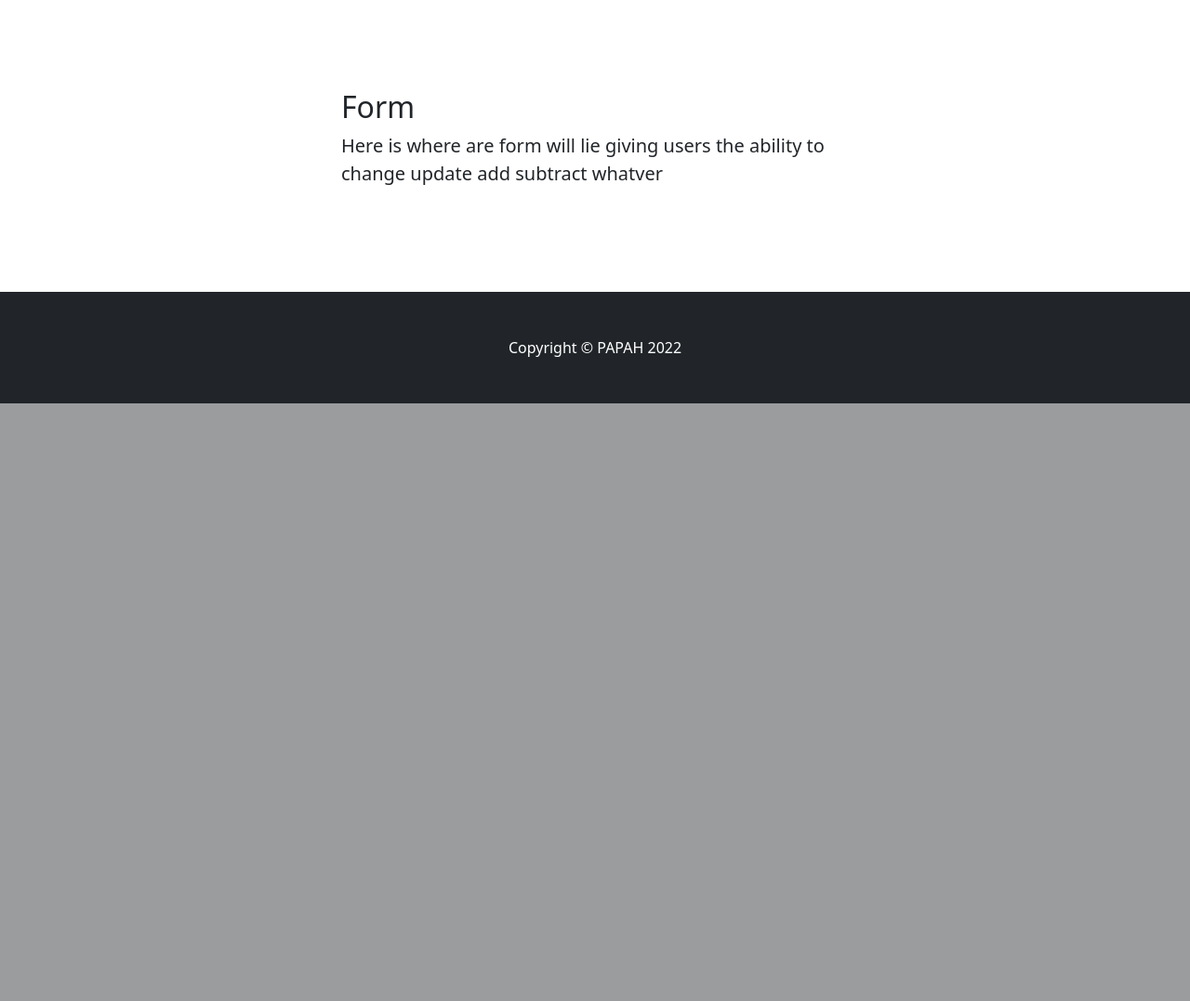
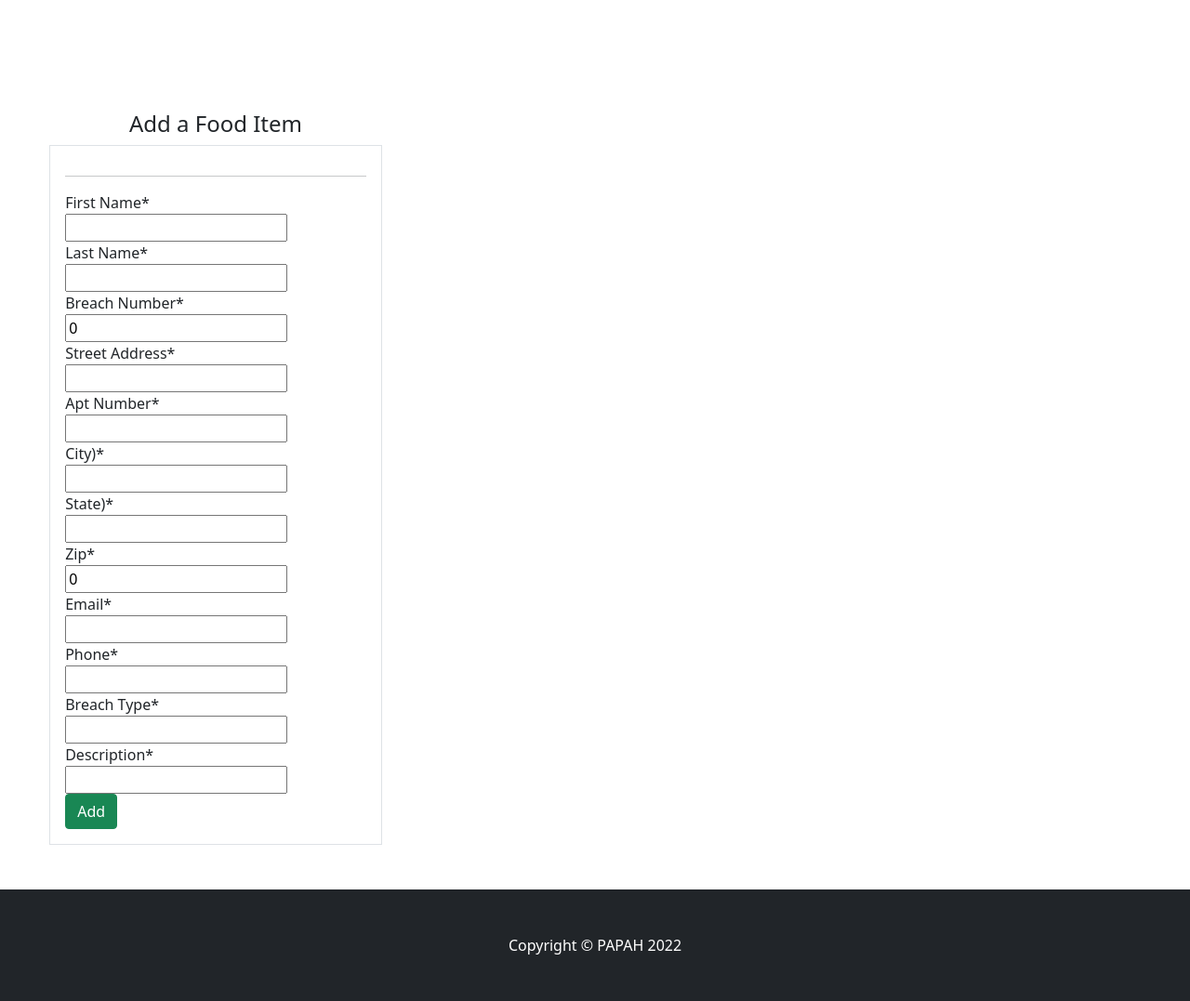
Before and after one commit to invisibleyeti99/PAPAH, a Django app: page /form/ in a window 1280 px wide. Shown: the part 472-1549 px from the top of the page at 93% size. Before the commit the page ends 906 px from the top, so only its background shows below. Run offline with Django 4.2, Linux system fonts and the light colour scheme; some libraries are stand-ins or nearby versions.

Commit message:
Merge branch 'main' of https://github.com/invisibleyeti99/PAPAH into Matthew

```diff
--- /dev/null
+++ b/Project1/papahapp/forms.py
@@ -0,0 +1,24 @@
+from django import forms
+from .models import *
+
+class BreachForm(forms.ModelForm):
+
+    #meta class with the fields
+    class Meta:
+        model = Breach
+        fields = ['first_name', 'last_name', 'breach_num', 'street_address', 'apt_number', 'city', 'state_abbreviation', 'zipcode', 'email', 'phone', 'breach_type', 'breach_description']
+        labels = {
+
+            'first_name': ('First Name'),
+            'last_name' : ('Last Name'),
+            'breach_num' : ('Breach Number'),
+            'street_address' : ('Street Address'),
+            'apt_number' : ('Apt Number'),
+            'city' : ('City)'),
+            'state_abbreviation' : ('State)'),
+            'zipcode' : ('Zip'),
+            'email' : ('Email'),
+            'phone' : ('Phone'),
+            'breach_type' : ('Breach Type'),
+            'breach_description' : ('Description'),
+        }
--- a/Project1/papahapp/models.py
+++ b/Project1/papahapp/models.py
@@ -27,7 +27,6 @@ class Breach(models.Model) :
     phone = models.CharField(max_length=10)
     breach_type = models.CharField(max_length=20)
     breach_description = models.CharField(max_length = 1000)
-    breach_datetime = models.DateTimeField()
 
     def __str__(self):
                     return (self.full_name)
@@ -41,10 +40,10 @@ class Breach(models.Model) :
         self.last_name = self.last_name.upper()
         self.street_address = self.street_address.upper()
         self.city = self.city.upper()
-        self.state = self.state.upper()
+        self.state_abbreviation = self.state_abbreviation.upper()
         self.email = self.email.upper()
         self.breach_type = self.breach_type.upper()
-        super(Customer, self).save() # Call the "real" save() method
+        super(Breach, self).save() # Call the "real" save() method
 
 #     @property
 #     def return_date(self) :
--- a/Project1/papahapp/views.py
+++ b/Project1/papahapp/views.py
@@ -1,8 +1,24 @@
 from django.shortcuts import render
 from django.http import HttpResponse
+from .forms import *
+from .models import *
 
 def indexPageView(request) :
 
     return render(request, 'papahapp/index.html')
+
 def formPageView(request) :
-     return render(request, 'papahapp/form.html')#28.08 on video
+    data = Breach.objects.all()
+    if request.method == 'POST':
+        form = BreachForm(request.POST,)
+        if form.is_valid():
+            form.save()
+    else:
+        form = BreachForm()
+        context = {
+        'data': data,
+        'form': form,
+
+    }
+
+        return render(request, 'papahapp/form.html', context)#28.08 on video
--- a/Project1/templates/papahapp/form.html
+++ b/Project1/templates/papahapp/form.html
@@ -2,6 +2,7 @@
 {% load static%}
 
 {%block content%}
+{% load crispy_forms_tags %}
 <!-- Image element - set the background image for the header in the line below-->
 <div class="py-5 bg-image-full" style="background-image: url('https://source.unsplash.com/gp8BLyaTaA0/1200x800')">
     <!-- Put anything you want here! The spacer below with inline CSS is just for demo purposes!-->
@@ -9,13 +10,21 @@
 </div>
 <!-- Content section-->
 <section class="py-5">
-    <div class="container my-5">
-        <div class="row justify-content-center">
-            <div class="col-lg-6">
-                <h2>Form</h2>
-                <p class="lead">Here is where are form will lie giving users the ability to change update add subtract whatver</p>
+    <div class = "row mt-3 pt-3">
+        <div style="padding-left: 5%; padding-top:3%" class = "col-md-4">
+            <h4 style='text-align:center;'>Add a Food Item</h4>
+            <div class = "border p-3">
+
+
+                <hr>
+                <form method="POST">
+                    {% csrf_token %}
+                    {{ form|crispy }}
+                    <input class = 'btn btn-success btn-block' type='submit' value = 'Add'>
+                </form>
+
             </div>
+
         </div>
-    </div>
 </section>
 {%endblock%}
--- a/Project1/templates/papahapp/index.html
+++ b/Project1/templates/papahapp/index.html
@@ -2,6 +2,7 @@
 {% load static%}
 
 {%block content%}
+{% load crispy_forms_tags %}
         <!-- Header - set the background image for the header in the line below-->
         <header class="py-5 bg-image-full" style="background-image: url('https://source.unsplash.com/dMUt0X3f59Q/1600x900')">
             <div class="text-center my-5">
```
Also changed, not shown: Project1/PAPAH/settings.py (+4 -3 lines), Project1/papahapp/migrations/0001_initial.py (added), Project1/papahapp/migrations/0002_remove_breach_breach_datetime.py (added).
